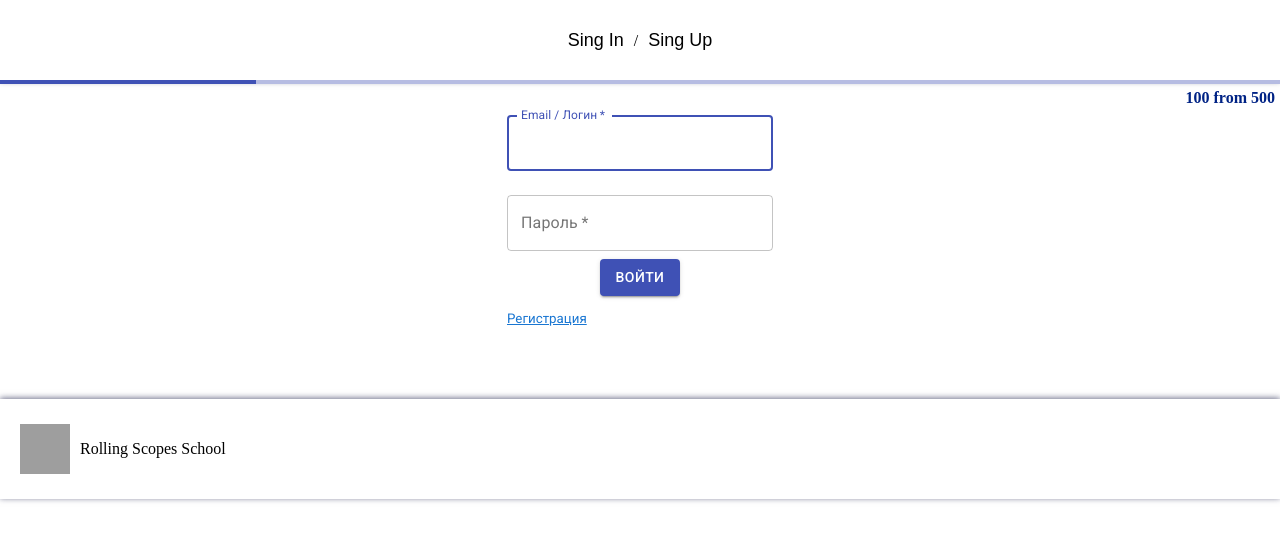
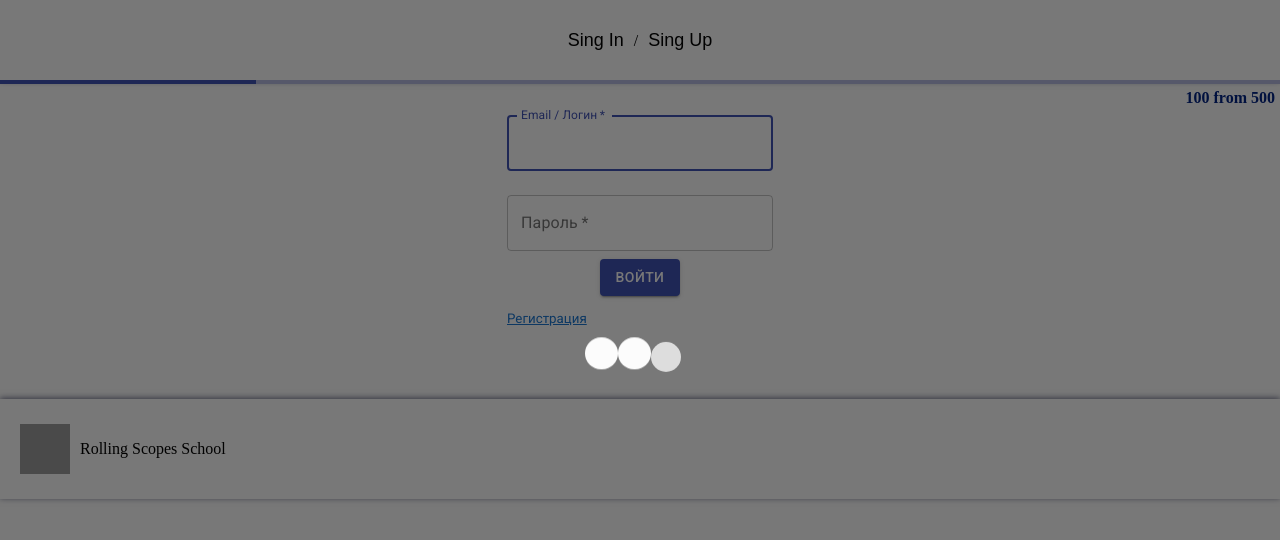
Before and after one commit to ZhuchkouAA/RS-lang, a React (Create React App) app: page /signin in a window 1280 px wide. Shown: the top 540 px of the page. Built offline with nearby package versions, Linux system fonts and the light colour scheme; grey boxes are pictures that could not be loaded; what react-router-redux would draw is missing.

Commit message:
RSL-Loader: add loader

```diff
--- a/src/components/App/App.jsx
+++ b/src/components/App/App.jsx
@@ -5,6 +5,7 @@ import PropTypes from 'prop-types';
 import Header from '../Header';
 import Footer from '../Footer/Footer';
 import ProgressBar from '../ProgressBar';
+import Loader from '../Loader';
 import AppWithRoutes from './AppWithRouter';
 import Authorization from './Authorization';
 
@@ -16,6 +17,7 @@ const App = ({ token }) => {
       <BrowserRouter>
         <Header />
         <ProgressBar />
+        <Loader />
         {PageRoutes}
       </BrowserRouter>
       <Footer />
--- /dev/null
+++ b/src/components/Loader/Loader.jsx
@@ -0,0 +1,17 @@
+import React from 'react';
+
+import styles from './Loader.module.scss';
+
+const Loader = () => {
+  return (
+    <div className={styles.Load}>
+      <div className={styles.Load__bubblingG}>
+        <span className={styles.Load__bubblingG__first} />
+        <span className={styles.Load__bubblingG__second} />
+        <span className={styles.Load__bubblingG__third} />
+      </div>
+    </div>
+  );
+};
+
+export default Loader;
--- /dev/null
+++ b/src/components/Loader/Loader.module.scss
@@ -0,0 +1,57 @@
+.Load {
+  align-items: center;
+  background-color: rgba(2, 2, 2, 0.534);
+  display: flex;
+  height: 100%;
+  justify-content: center;
+  left: 0;
+  position: fixed;
+  top: 0;
+  width: 100%;
+  z-index: 1000;
+
+  &__bubblingG {
+    height: 69px;
+    width: 110px;
+  }
+}
+
+.Load__bubblingG {
+  span {
+    animation: bubblingG 0.7s infinite alternate;
+    background: rgb(0, 0, 0);
+    border-radius: 69px;
+    display: inline-block;
+    height: 14px;
+    vertical-align: middle;
+    width: 14px;
+  }
+
+  &__first {
+    animation-delay: 0s !important;
+  }
+
+  &__second {
+    animation-delay: 0.2s !important;
+  }
+
+  &__third {
+    animation-delay: 0.4s !important;
+  }
+}
+
+@keyframes bubblingG {
+  0% {
+    background-color: rgb(0, 0, 0);
+    height: 14px;
+    transform: translateY(0);
+    width: 14px;
+  }
+
+  100% {
+    background-color: rgb(255, 255, 255);
+    height: 33px;
+    transform: translateY(-29px);
+    width: 33px;
+  }
+}
--- /dev/null
+++ b/src/components/Loader/index.js
@@ -0,0 +1,3 @@
+import Loader from './Loader';
+
+export default Loader;
```
